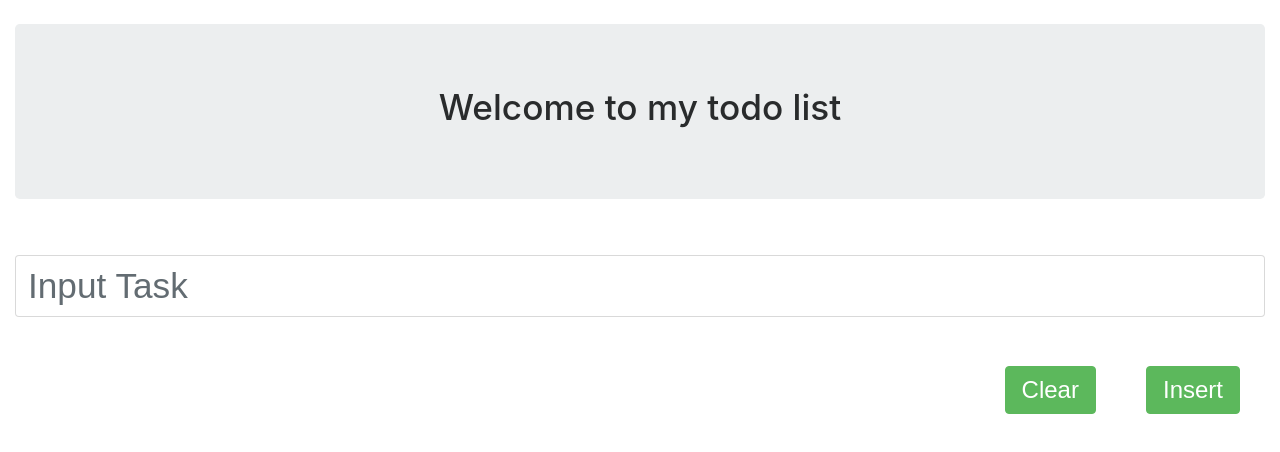
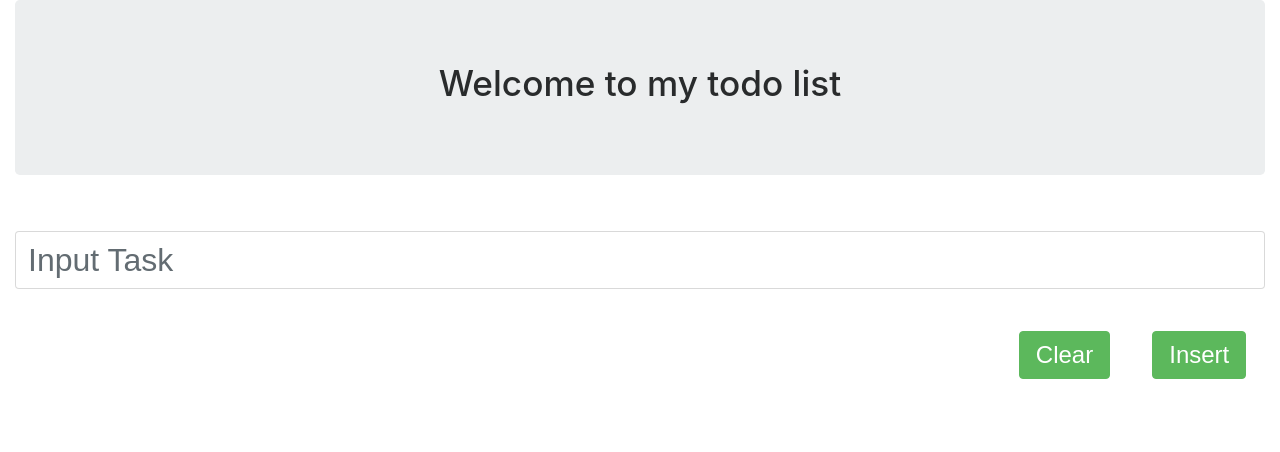
Before and after one commit to anipimpale94/todo, a website: page index.html in a window 1280 px wide. Drawn offline with nearby package versions, Linux system fonts and the light colour scheme; no server answers.

Commit message:
make it better

```diff
--- a/css/main.css
+++ b/css/main.css
@@ -7,7 +7,8 @@
     }
 
     .form-control {
-        font-size: 220% !important;
+        font-size: 200% !important;
+        align: right;
     }
 
     .showTasks {
@@ -20,6 +21,5 @@
 
     button {
         font-size: 150% !important;
-        float: right;
-        margin: 2%
+        margin: 1.5%
     }
--- a/index.html
+++ b/index.html
@@ -16,18 +16,17 @@
 
 <body>
     <div class="main container-fluid">
-        <br>
         <div class="jumbotron">
             <h1 class="display-5">Welcome to my todo list</h1>
         </div>
         <br>
-        <input id="inputTask" class="form-control" placeholder="Input Task">
+        <div class="text-right">
+            <input id="inputTask" class="form-control" placeholder="Input Task">
+            <br>
+            <button id="clearTask" class="btn btn-success">Clear</button>
+            <button id="insertTask" class="btn btn-success">Insert</button>
+        </div>
         <br>
-        <div>
-        <button id="insertTask" class="btn btn-success">Insert</button>
-        <button id="clearTask" class="pull-right btn btn-success">Clear</button>
-        </div>
-        <br><br><br>
         <div id='tasks' class="showTasks">
 
         </div>
```
